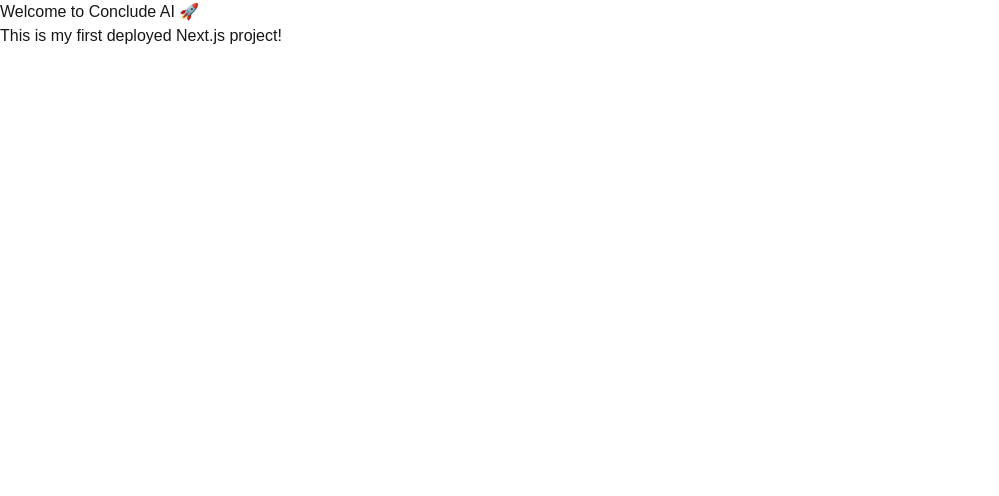
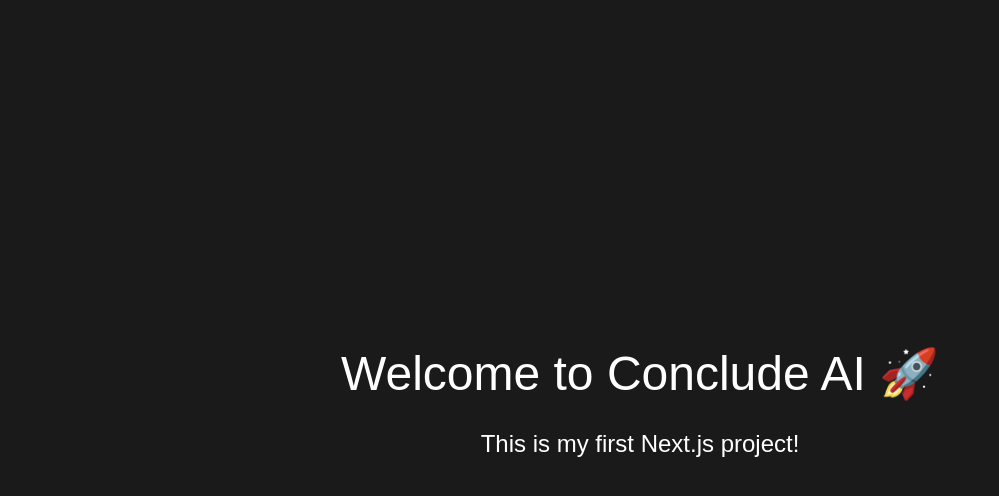
Before and after one commit to shaziamd1234-web/conclude-ai, a Next.js app: page / in a window 1280 px wide. Shown: the top 496 px of the page, without its empty margins (0-999 px from the left). Built offline with nearby package versions, Linux system fonts and the light colour scheme.

Commit message:
Add homepage styling

```diff
--- a/app/page.tsx
+++ b/app/page.tsx
@@ -1,8 +1,23 @@
 export default function Home() {
   return (
-    <main>
-      <h1>Welcome to Conclude AI 🚀</h1>
-      <p>This is my first deployed Next.js project!</p>
+    <main
+      style={{
+        display: "flex",
+        flexDirection: "column",
+        alignItems: "center",
+        justifyContent: "center",
+        height: "100vh",
+        backgroundColor: "#1a1a1a",
+        color: "#ffffff",
+        fontFamily: "Arial, sans-serif",
+      }}
+    >
+      <h1 style={{ fontSize: "3rem", marginBottom: "1rem" }}>
+        Welcome to Conclude AI 🚀
+      </h1>
+      <p style={{ fontSize: "1.5rem" }}>
+        This is my first Next.js project!
+      </p>
     </main>
   );
 }
```
